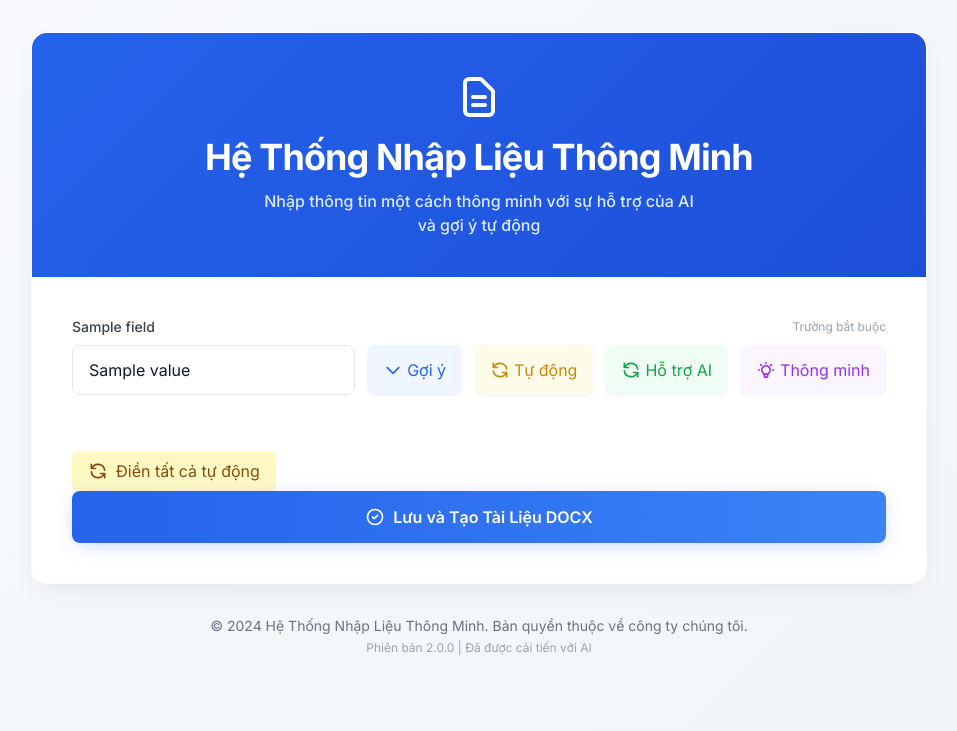
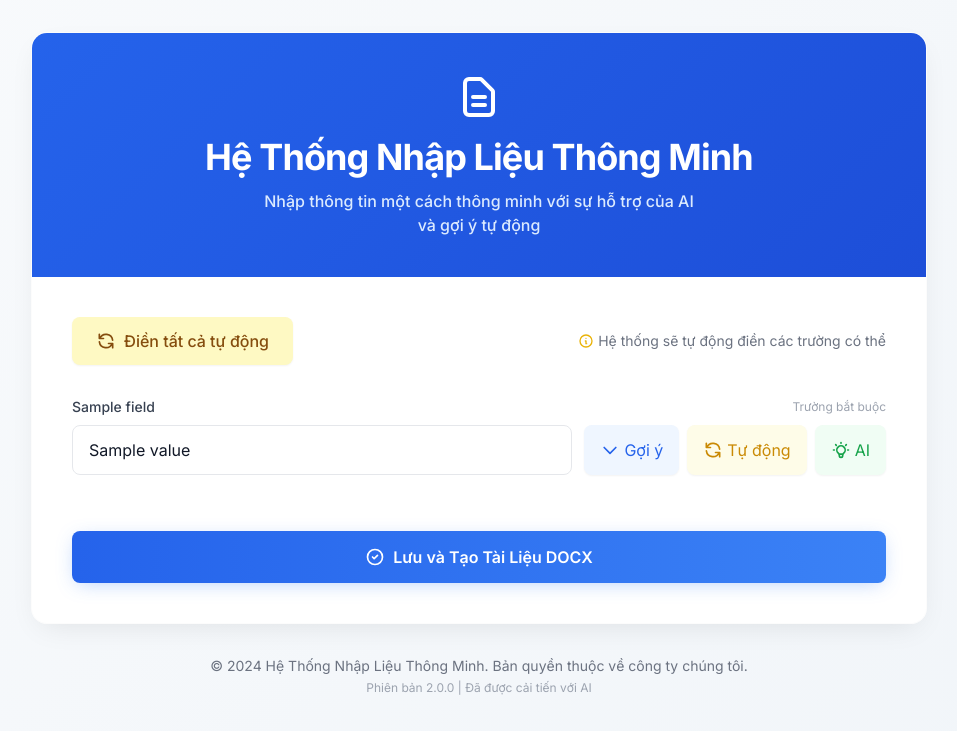
Before and after one commit to datdudodam/Hethongdienbieumau, a Flask app: template templates/index.html in a window 1280 px wide. Shown: the top 731 px of the page, without its empty margins (161-1118 px from the left). Run offline with Flask 3, Linux system fonts and the light colour scheme; the template is opened without the code that fills it: most values are stand-ins (such as "Sample title", 1, 10 or a date in 2020); parts of the project's set-up code (start-up, migrations or seed data) failed here and were passed over; some libraries are stand-ins or nearby versions.

Commit message:
update_ngay_14_2

```diff
--- a/templates/index.html
+++ b/templates/index.html
@@ -56,11 +56,11 @@
             transform: translateY(-1px);
         }
 
-        .suggestion-button {
+        .action-button {
             transition: all 0.2s ease;
         }
 
-        .suggestion-button:hover {
+        .action-button:hover {
             transform: translateY(-1px);
         }
 
@@ -84,14 +84,40 @@
             transition: opacity 0.2s ease, visibility 0.2s ease;
         }
 
+        .auto-fill-all-btn {
+            transition: all 0.3s ease;
+            box-shadow: 0 4px 15px -3px rgba(245, 158, 11, 0.4);
+        }
+
+        .auto-fill-all-btn:hover {
+            transform: translateY(-2px);
+            box-shadow: 0 6px 20px -3px rgba(245, 158, 11, 0.5);
+        }
+
+        .button-group {
+            display: flex;
+            gap: 0.5rem;
+            flex-wrap: wrap;
+        }
+
         @media (max-width: 640px) {
             .input-button-group {
                 flex-direction: column;
             }
 
-            .suggestion-button {
+            .action-button {
                 width: 100%;
                 margin-top: 8px;
+            }
+
+            .button-group {
+                flex-direction: column;
+                gap: 0.75rem;
+            }
+
+            .button-group .action-button {
+                width: 100%;
+                margin-top: 0;
             }
         }
     </style>
@@ -110,6 +136,35 @@
             </div>
 
             <div class="p-6 sm:p-8 md:p-10">
+                <!-- Nút điền tất cả tự động được di chuyển lên trên cùng -->
+                <div class="mb-8 flex justify-between items-center flex-wrap gap-4">
+                    <button
+                        type="button"
+                        onclick="autoFillAllFields()"
+                        class="auto-fill-all-btn px-6 py-3 bg-yellow-100 hover:bg-yellow-200 text-yellow-800 rounded-lg transition-all flex items-center justify-center shadow-sm hover:shadow focus:ring-2 focus:ring-yellow-200 font-medium"
+                    >
+                        <svg class="w-5 h-5 mr-2" fill="none" stroke="currentColor" viewBox="0 0 24 24">
+                            <path stroke-linecap="round" stroke-linejoin="round" stroke-width="2" d="M4 4v5h.582m15.356 2A8.001 8.001 0 004.582 9m0 0H9m11 11v-5h-.581m0 0a8.003 8.003 0 01-15.357-2m15.357 2H15"></path>
+                        </svg>
+                        Điền tất cả tự động
+                        <span class="auto-fill-loading hidden ml-2">
+                            <svg class="animate-spin h-5 w-5" xmlns="http://www.w3.org/2000/svg" fill="none" viewBox="0 0 24 24">
+                                <circle class="opacity-25" cx="12" cy="12" r="10" stroke="currentColor" stroke-width="4"></circle>
+                                <path class="opacity-75" fill="currentColor" d="M4 12a8 8 0 018-8V0C5.373 0 0 5.373 0 12h4zm2 5.291A7.962 7.962 0 014 12H0c0 3.042 1.135 5.824 3 7.938l3-2.647z"></path>
+                            </svg>
+                        </span>
+                    </button>
+
+                    <div class="text-sm text-gray-500">
+                        <p class="flex items-center">
+                            <svg class="w-4 h-4 mr-1 text-yellow-500" fill="none" stroke="currentColor" viewBox="0 0 24 24">
+                                <path stroke-linecap="round" stroke-linejoin="round" stroke-width="2" d="M13 16h-1v-4h-1m1-4h.01M21 12a9 9 0 11-18 0 9 9 0 0118 0z"></path>
+                            </svg>
+                            Hệ thống sẽ tự động điền các trường có thể
+                        </p>
+                    </div>
+                </div>
+
                 <form action="/submit" method="post" class="space-y-6">
                     {% for field in fields %}
                     <div class="form-input-group">
@@ -133,11 +188,12 @@
                                     >
                                 </div>
 
-                                <div class="flex gap-2 sm:gap-3 input-button-group">
+                                <div class="button-group">
+                                    <!-- Nhóm nút gợi ý -->
                                     <button
                                         type="button"
                                         onclick="loadSuggestions('{{ field.field_code }}')"
-                                        class="suggestion-button px-4 py-2 bg-blue-50 hover:bg-blue-100 text-blue-600 rounded-lg transition-all flex items-center justify-center shadow-sm hover:shadow focus:ring-2 focus:ring-blue-200 relative group"
+                                        class="action-button px-4 py-2 bg-blue-50 hover:bg-blue-100 text-blue-600 rounded-lg transition-all flex items-center justify-center shadow-sm hover:shadow focus:ring-2 focus:ring-blue-200 relative group"
                                         title="Xem gợi ý"
                                         aria-label="Xem gợi ý cho {{ field.field_name }}"
                                     >
@@ -148,20 +204,21 @@
                                             </svg>
                                         </span>
                                         <span class="suggestion-icon flex items-center">
-                                            <svg class="w-5 h-5 mr-1" fill="none" stroke="currentColor" viewBox="0 0 24 24">
+                                            <svg class="w-5 h-5" fill="none" stroke="currentColor" viewBox="0 0 24 24">
                                                 <path stroke-linecap="round" stroke-linejoin="round" stroke-width="2" d="M19 9l-7 7-7-7"></path>
                                             </svg>
-                                            <span class="hidden sm:inline">Gợi ý</span>
+                                            <span class="hidden sm:inline ml-1">Gợi ý</span>
                                         </span>
                                         <div class="tooltip absolute invisible group-hover:visible bg-gray-800 text-white text-xs rounded py-1 px-2 -top-8 left-1/2 transform -translate-x-1/2 whitespace-nowrap">
                                             Gợi ý cho {{ field.field_name }}
                                         </div>
-                                </button>
-                                     <!-- Thêm nút điền tự động -->
+                                    </button>
+
+                                    <!-- Nhóm nút tự động điền -->
                                     <button
                                         type="button"
                                         onclick="autoFillField('{{ field.field_code }}')"
-                                        class="suggestion-button px-4 py-2 bg-yellow-50 hover:bg-yellow-100 text-yellow-600 rounded-lg transition-all flex items-center justify-center shadow-sm hover:shadow focus:ring-2 focus:ring-yellow-200 relative group"
+                                        class="action-button px-4 py-2 bg-yellow-50 hover:bg-yellow-100 text-yellow-600 rounded-lg transition-all flex items-center justify-center shadow-sm hover:shadow focus:ring-2 focus:ring-yellow-200 relative group"
                                         title="Điền tự động"
                                         aria-label="Điền tự động cho {{ field.field_name }}"
                                     >
@@ -172,60 +229,38 @@
                                             </svg>
                                         </span>
                                         <span class="auto-fill-icon flex items-center">
-                                            <svg class="w-5 h-5 mr-1" fill="none" stroke="currentColor" viewBox="0 0 24 24">
+                                            <svg class="w-5 h-5" fill="none" stroke="currentColor" viewBox="0 0 24 24">
                                                 <path stroke-linecap="round" stroke-linejoin="round" stroke-width="2" d="M4 4v5h.582m15.356 2A8.001 8.001 0 004.582 9m0 0H9m11 11v-5h-.581m0 0a8.003 8.003 0 01-15.357-2m15.357 2H15"></path>
                                             </svg>
-                                            <span class="hidden sm:inline">Tự động</span>
+                                            <span class="hidden sm:inline ml-1">Tự động</span>
                                         </span>
                                         <div class="tooltip absolute invisible group-hover:visible bg-gray-800 text-white text-xs rounded py-1 px-2 -top-8 left-1/2 transform -translate-x-1/2 whitespace-nowrap">
                                             Điền tự động cho {{ field.field_name }}
                                         </div>
-                                </button>
-                                <button
-                                type="button"
-                                onclick="autoFillFieldAI('{{ field.field_code }}')"
-                                class="suggestion-button px-4 py-2 bg-green-50 hover:bg-green-100 text-green-600 rounded-lg transition-all flex items-center justify-center shadow-sm hover:shadow focus:ring-2 focus:ring-green-200 relative group"
-                                title="Hỗ trợ AI"
-                                aria-label="Điền tự động cho {{ field.field_name }}"
-                            >
-                                <span class="auto-fill-loading hidden">
-                                    <svg class="animate-spin h-5 w-5" xmlns="http://www.w3.org/2000/svg" fill="none" viewBox="0 0 24 24">
-                                        <circle class="opacity-25" cx="12" cy="12" r="10" stroke="currentColor" stroke-width="4"></circle>
-                                        <path class="opacity-75" fill="currentColor" d="M4 12a8 8 0 018-8V0C5.373 0 0 5.373 0 12h4zm2 5.291A7.962 7.962 0 014 12H0c0 3.042 1.135 5.824 3 7.938l3-2.647z"></path>
-                                    </svg>
-                                </span>
-                                <span class="auto-fill-icon flex items-center">
-                                    <svg class="w-5 h-5 mr-1" fill="none" stroke="currentColor" viewBox="0 0 24 24">
-                                        <path stroke-linecap="round" stroke-linejoin="round" stroke-width="2" d="M4 4v5h.582m15.356 2A8.001 8.001 0 004.582 9m0 0H9m11 11v-5h-.581m0 0a8.003 8.003 0 01-15.357-2m15.357 2H15"></path>
-                                    </svg>
-                                    <span class="hidden sm:inline">Hỗ trợ AI</span>
-                                </span>
-                                <div class="tooltip absolute invisible group-hover:visible bg-gray-800 text-white text-xs rounded py-1 px-2 -top-8 left-1/2 transform -translate-x-1/2 whitespace-nowrap">
-                                    Điền tự động cho {{ field.field_name }}
-                                </div>
-                        </button>
+                                    </button>
 
+                                    <!-- Nhóm nút AI -->
                                     <button
                                         type="button"
-                                        onclick="loadMlSuggestions('{{ field.field_code }}')"
-                                        class="suggestion-button px-4 py-2 bg-purple-50 hover:bg-purple-100 text-purple-600 rounded-lg transition-all flex items-center justify-center shadow-sm hover:shadow focus:ring-2 focus:ring-purple-200 relative group"
-                                        title="Gợi ý thông minh"
-                                        aria-label="Gợi ý thông minh cho {{ field.field_name }}"
+                                        onclick="autoFillFieldAI('{{ field.field_code }}')"
+                                        class="action-button px-4 py-2 bg-green-50 hover:bg-green-100 text-green-600 rounded-lg transition-all flex items-center justify-center shadow-sm hover:shadow focus:ring-2 focus:ring-green-200 relative group"
+                                        title="Hỗ trợ AI"
+                                        aria-label="Điền tự động cho {{ field.field_name }}"
                                     >
-                                        <span class="ml-suggestion-loading hidden">
+                                        <span class="auto-fill-loading hidden">
                                             <svg class="animate-spin h-5 w-5" xmlns="http://www.w3.org/2000/svg" fill="none" viewBox="0 0 24 24">
                                                 <circle class="opacity-25" cx="12" cy="12" r="10" stroke="currentColor" stroke-width="4"></circle>
                                                 <path class="opacity-75" fill="currentColor" d="M4 12a8 8 0 018-8V0C5.373 0 0 5.373 0 12h4zm2 5.291A7.962 7.962 0 014 12H0c0 3.042 1.135 5.824 3 7.938l3-2.647z"></path>
                                             </svg>
                                         </span>
-                                        <span class="ml-suggestion-icon flex items-center">
-                                            <svg class="w-5 h-5 mr-1" fill="none" stroke="currentColor" viewBox="0 0 24 24">
+                                        <span class="auto-fill-icon flex items-center">
+                                            <svg class="w-5 h-5" fill="none" stroke="currentColor" viewBox="0 0 24 24">
                                                 <path stroke-linecap="round" stroke-linejoin="round" stroke-width="2" d="M9.663 17h4.673M12 3v1m6.364 1.636l-.707.707M21 12h-1M4 12H3m3.343-5.657l-.707-.707m2.828 9.9a5 5 0 117.072 0l-.548.547A3.374 3.374 0 0014 18.469V19a2 2 0 11-4 0v-.531c0-.895-.356-1.754-.988-2.386l-.548-.547z"></path>
                                             </svg>
-                                            <span class="hidden sm:inline">Thông minh</span>
+                                            <span class="hidden sm:inline ml-1">AI</span>
                                         </span>
                                         <div class="tooltip absolute invisible group-hover:visible bg-gray-800 text-white text-xs rounded py-1 px-2 -top-8 left-1/2 transform -translate-x-1/2 whitespace-nowrap">
-                                            Gợi ý thông minh cho {{ field.field_name }}
+                                            Điền tự động bằng AI cho {{ field.field_name }}
                                         </div>
                                     </button>
                                 </div>
@@ -241,16 +276,6 @@
                     {% endfor %}
 
                     <div class="pt-8">
-                        <button
-                            type="button"
-                            onclick="autoFillAllFields()"
-                            class="px-4 py-2 bg-yellow-100 hover:bg-yellow-200 text-yellow-800 rounded-lg transition-all flex items-center justify-center shadow-sm hover:shadow focus:ring-2 focus:ring-yellow-200"
-                             >
-                            <svg class="w-5 h-5 mr-2" fill="none" stroke="currentColor" viewBox="0 0 24 24">
-                                <path stroke-linecap="round" stroke-linejoin="round" stroke-width="2" d="M4 4v5h.582m15.356 2A8.001 8.001 0 004.582 9m0 0H9m11 11v-5h-.581m0 0a8.003 8.003 0 01-15.357-2m15.357 2H15"></path>
-                            </svg>
-                            Điền tất cả tự động
-                        </button>
                         <button
                             type="button"
                             onclick="saveAndGenerateDocx()"
@@ -334,7 +359,7 @@
         }
         function autoFillAllFields() {
             const inputs = document.querySelectorAll('form input[type="text"]');
-            const button = document.getElementById('auto-fill-all-button');
+            const button = document.querySelector('button[onclick="autoFillAllFields()"]');
             const loadingIcon = button?.querySelector('.auto-fill-loading');
             const fillIcon = button?.querySelector('.auto-fill-icon');
 
@@ -357,26 +382,30 @@
             .then(data => {
                 if (data.fields && typeof data.fields === 'object') {
                     let filledCount = 0;
+                    // Tối ưu: Xử lý tất cả các trường cùng một lúc để tăng hiệu suất
+                    const fieldsToFill = [];
+
                     for (const fieldName in data.fields) {
                         const value = data.fields[fieldName];
                         const input = document.getElementById(fieldName);
                         const errorDiv = document.getElementById(`error-${fieldName}`);
+
                         if (input && value) {
-                            input.value = value;
-                            showAutoFillDetails(input, {
-                                value: value,
-                                confidence: 0.9,
-                                suggestions: [value],
-                                field_name: fieldName,
-                                field_code: fieldName,
-                            });
-                            filledCount++;
+                            fieldsToFill.push({ input, value, fieldName });
                             if (errorDiv) errorDiv.classList.add('hidden');
-                        } else if (errorDiv) {
-                            errorDiv.textContent = `Không có giá trị gợi ý cho "${fieldName}"`;
-                            errorDiv.classList.remove('hidden');
                         }
                     }
+
+                    // Áp dụng các giá trị vào form
+                    fieldsToFill.forEach(({ input, value, fieldName }) => {
+                        input.value = value;
+                        // Hiệu ứng highlight cho trường được điền
+                        input.classList.add('bg-yellow-50');
+                        setTimeout(() => {
+                            input.classList.remove('bg-yellow-50');
+                        }, 2000);
+                        filledCount++;
+                    });
 
                     if (filledCount > 0) {
                         showToast(`Đã tự động điền ${filledCount} trường`, 'success');
```
Also changed, not shown: routes/enhanced_routes.py (+22 -9 lines), utils/field_matcher.py (+129 -59 lines), 8 other files.
